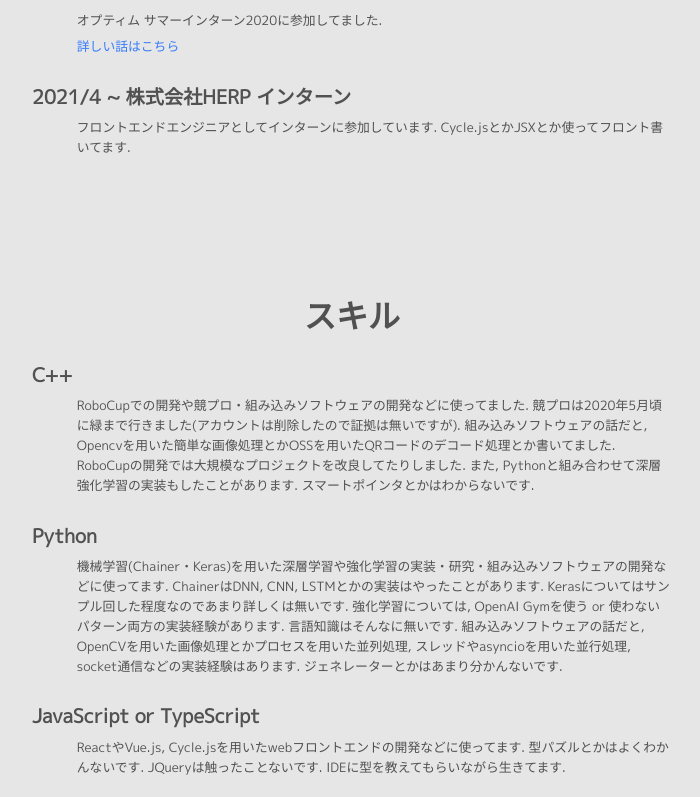
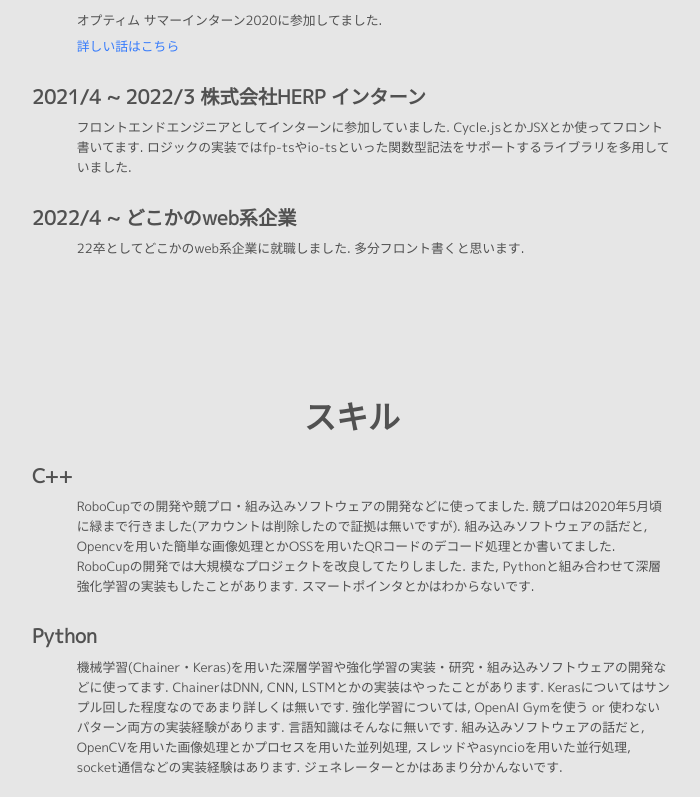
Before and after one commit to ruritoBlogger/ruritoBlogger.github.io, a Next.js app: page / in a window 1280 px wide. Shown: the part 1743-2540 px from the top of the page, without its empty margins (288-988 px from the left). Built offline with nearby package versions, Linux system fonts and the light colour scheme.

Commit message:
feat: データを更新

```diff
--- a/src/datas/history.ts
+++ b/src/datas/history.ts
@@ -41,10 +41,18 @@ export const HistoryDatas: IHistoryData[] = [
         link_text: "詳しい話はこちら",
     },
     {
-        title: "2021/4 ~ 株式会社HERP インターン",
+        title: "2021/4 ~ 2022/3 株式会社HERP インターン",
         content: `
-          フロントエンドエンジニアとしてインターンに参加しています.
+          フロントエンドエンジニアとしてインターンに参加していました.
           Cycle.jsとかJSXとか使ってフロント書いてます.
+          ロジックの実装ではfp-tsやio-tsといった関数型記法をサポートするライブラリを多用していました.
         `,
+    },
+    {
+        title: "2022/4 ~ どこかのweb系企業",
+        content: `
+          22卒としてどこかのweb系企業に就職しました.
+          多分フロント書くと思います.
+        `
     }
 ]
--- a/src/datas/skill.ts
+++ b/src/datas/skill.ts
@@ -33,6 +33,7 @@ export const SkillDatas: ISkillData[] = [
           ReactやVue.js,
           Cycle.jsを用いたwebフロントエンドの開発などに使ってます.
           型パズルとかはよくわかんないです. JQueryは触ったことないです.
+          fp-tsやio-tsといった関数型記法をサポートするライブラリを最近触っています.
           IDEに型を教えてもらいながら生きてます.
         `,
     },
--- a/src/datas/timeline.ts
+++ b/src/datas/timeline.ts
@@ -125,15 +125,13 @@ export const TimelineDatas: ITimelineData[] = [
         img_alt: "ポートフォリオのイメージ",
     },
     {
-        date: "2021/9",
-        title: "アニメーションライブラリーを制作(中)",
+        date: "2022/x",
+        title: "東証に上場している株式の分析ツール(実装中)",
         content: `
-          GSAPを用いたアニメーションを簡単に使いたいなという気持ちから制作を開始しました。
-          このサイトのLoading中のアニメーションとかもこのライブラリーのやつを使ってます(多分)
+          frontendはNext.js + TypeScriptを用いて実装中です.
+          backendはNest.js + typeormを用いて実装中です.
+          株式のデータを取得・取り扱うためにflask + yfinanceを用いた別サーバーも実装をしています.
+          一通り実装が終わり次第公開する予定です...
         `,
-        link: "https://github.com/ruritoBlogger/gsap-animation-library",
-        link_text: "ソースコード(Github)",
-        img_link: "./images/sampleAnimation.gif",
-        img_alt: "アニメーションのサンプル",
     },
 ]
```
